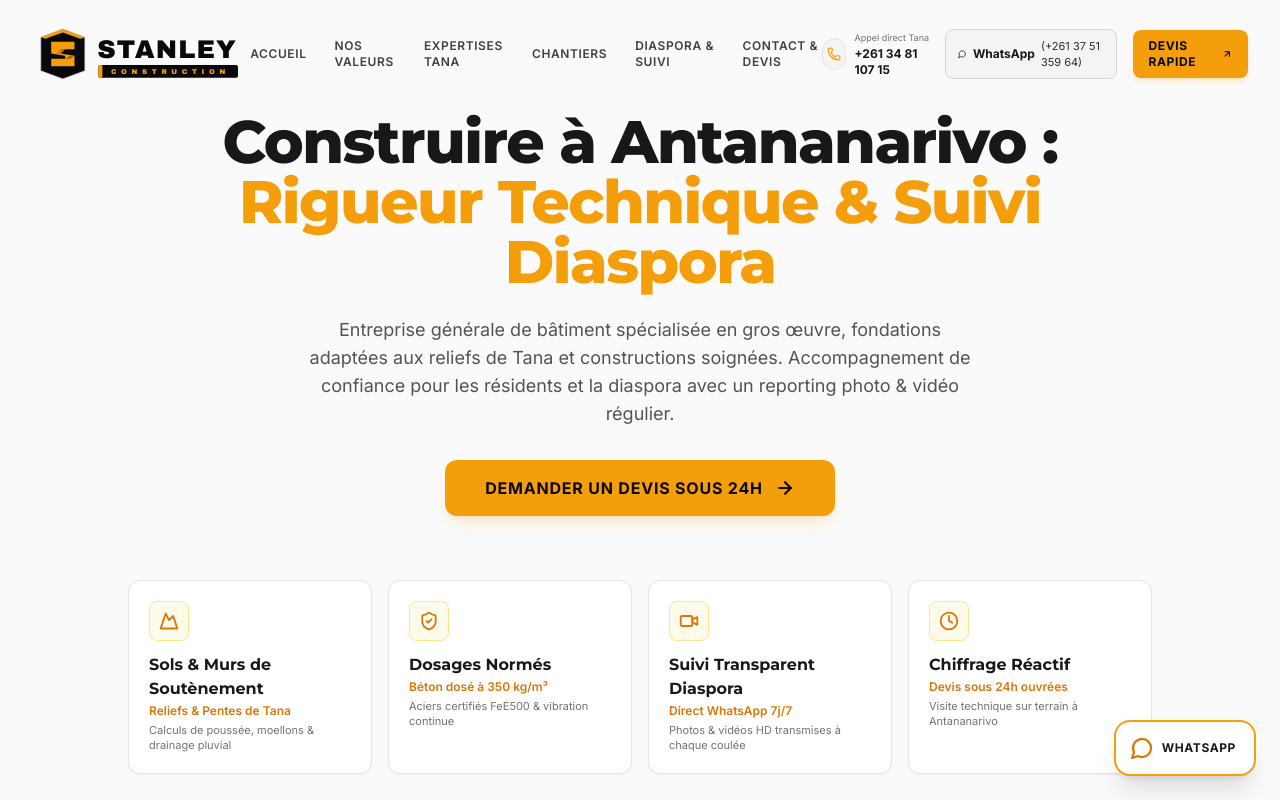
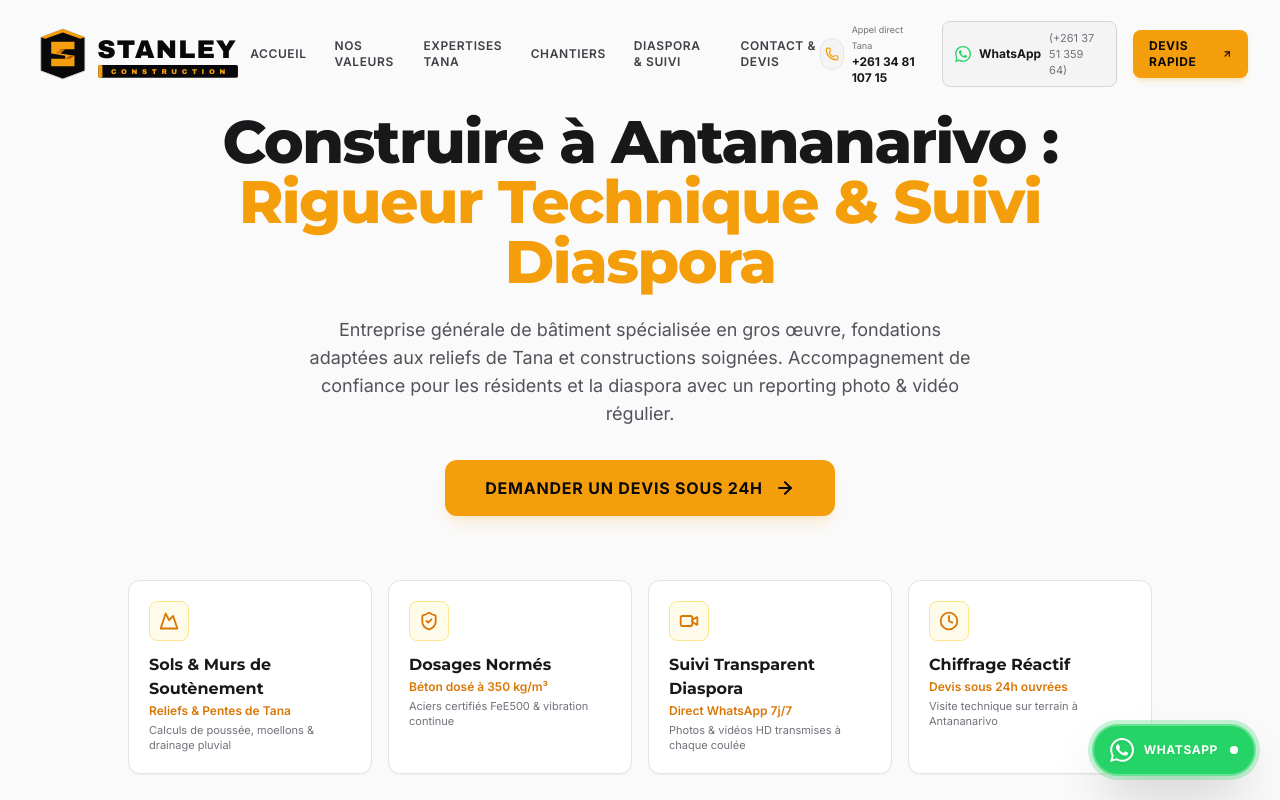
Before and after one commit to xaviertimoty-19/stanley-construction, a React (Vite) app: page / in a window 1280 px wide. Shown: the top 800 px of the page. Built offline with nearby package versions, Linux system fonts and the light colour scheme.

Commit message:
feat: integration de l'icone officielle vectorielle WhatsApp sur tous les boutons

```diff
--- a/src/components/Contact.tsx
+++ b/src/components/Contact.tsx
@@ -1,5 +1,6 @@
 import React, { useState } from 'react';
-import { Mail, Phone, MapPin, Send, CheckCircle, AlertCircle, MessageCircle, Loader2 } from 'lucide-react';
+import { Mail, Phone, MapPin, Send, CheckCircle, AlertCircle, Loader2 } from 'lucide-react';
+import { WhatsAppIcon } from './WhatsAppIcon';
 
 export const Contact: React.FC = () => {
   const [clientProfile, setClientProfile] = useState<'resident' | 'diaspora'>('resident');
@@ -67,13 +68,13 @@ export const Contact: React.FC = () => {
 
             {/* Direct Cards - Pro Industrial Style */}
             <div className="space-y-3.5">
-              <div className="flex items-start gap-3.5 p-4 rounded-xl bg-white dark:bg-stanley-charcoal border border-zinc-200 dark:border-stanley-steel hover:border-stanley-yellow/50 transition-colors shadow-xs">
-                <div className="w-10 h-10 rounded-xl bg-amber-50 dark:bg-stanley-black border border-amber-200 dark:border-stanley-steel flex items-center justify-center text-stanley-gold dark:text-stanley-yellow shrink-0">
-                  <MessageCircle className="w-5 h-5 stroke-[2.2]" />
+              <div className="flex items-start gap-3.5 p-4 rounded-xl bg-white dark:bg-stanley-charcoal border border-zinc-200 dark:border-stanley-steel hover:border-[#25D366]/60 transition-colors shadow-xs group">
+                <div className="w-10 h-10 rounded-xl bg-[#25D366]/10 dark:bg-[#25D366]/15 border border-[#25D366]/30 flex items-center justify-center text-[#25D366] shrink-0 group-hover:scale-105 transition-transform">
+                  <WhatsAppIcon className="w-5 h-5 text-[#25D366] fill-current" />
                 </div>
                 <div>
                   <div className="text-xs text-zinc-500 dark:text-slate-400 font-medium">Ligne WhatsApp Directe (Diaspora &amp; Tana)</div>
-                  <a href={whatsappDirectUrl} target="_blank" rel="noopener noreferrer" className="text-sm font-bold text-stanley-gold dark:text-stanley-yellow hover:text-amber-600 dark:hover:text-amber-300 transition-colors">
+                  <a href={whatsappDirectUrl} target="_blank" rel="noopener noreferrer" className="text-sm font-bold text-[#25D366] hover:text-[#20ba5a] transition-colors inline-block mt-0.5">
                     +261 37 51 359 64
                   </a>
                   <div className="text-[11px] text-zinc-500 dark:text-slate-400 mt-0.5">Échanges directs, transmission de plans &amp; devis PDF</div>
--- a/src/components/Footer.tsx
+++ b/src/components/Footer.tsx
@@ -1,7 +1,8 @@
 import React, { useState } from 'react';
-import { ArrowUp, Mail, Phone, MapPin, MessageCircle } from 'lucide-react';
+import { ArrowUp, Mail, Phone, MapPin } from 'lucide-react';
 import { Logo } from './Logo';
 import { LegalModal } from './LegalModal';
+import { WhatsAppIcon } from './WhatsAppIcon';
 
 export const Footer: React.FC = () => {
   const [legalModalOpen, setLegalModalOpen] = useState(false);
@@ -67,10 +68,10 @@ export const Footer: React.FC = () => {
                 </a>
               </li>
               <li className="flex items-center gap-2.5 text-zinc-700 dark:text-slate-300">
-                <div className="w-6 h-6 rounded-lg bg-amber-50 dark:bg-stanley-charcoal border border-amber-200 dark:border-stanley-steel flex items-center justify-center text-stanley-gold dark:text-stanley-yellow shrink-0">
-                  <MessageCircle className="w-3 h-3 stroke-[2.2]" />
+                <div className="w-6 h-6 rounded-lg bg-[#25D366]/15 border border-[#25D366]/30 flex items-center justify-center text-[#25D366] shrink-0">
+                  <WhatsAppIcon className="w-3.5 h-3.5 fill-current" />
                 </div>
-                <a href={whatsappUrl} target="_blank" rel="noopener noreferrer" className="text-stanley-gold dark:text-stanley-yellow font-bold hover:underline">
+                <a href={whatsappUrl} target="_blank" rel="noopener noreferrer" className="text-[#25D366] font-bold hover:underline">
                   WhatsApp direct (+261 37 51 359 64)
                 </a>
               </li>
--- a/src/components/Navbar.tsx
+++ b/src/components/Navbar.tsx
@@ -1,6 +1,7 @@
 import React, { useState, useEffect } from 'react';
-import { Phone, Menu, X, ArrowUpRight, MessageCircle } from 'lucide-react';
+import { Phone, Menu, X, ArrowUpRight } from 'lucide-react';
 import { Logo } from './Logo';
+import { WhatsAppIcon } from './WhatsAppIcon';
 
 export const Navbar: React.FC = () => {
   const [isScrolled, setIsScrolled] = useState(false);
@@ -78,12 +79,12 @@ export const Navbar: React.FC = () => {
               href={whatsappUrl}
               target="_blank"
               rel="noopener noreferrer"
-              className="inline-flex items-center gap-1.5 px-3 py-2 rounded-lg bg-zinc-100 dark:bg-stanley-charcoal border border-zinc-300 dark:border-stanley-steel hover:border-stanley-yellow text-zinc-900 dark:text-stanley-yellow font-bold text-xs transition-all cursor-pointer"
+              className="inline-flex items-center gap-2 px-3 py-2 rounded-lg bg-zinc-100 dark:bg-stanley-charcoal border border-zinc-300 dark:border-stanley-steel hover:border-[#25D366] text-zinc-900 dark:text-slate-100 font-bold text-xs transition-all cursor-pointer group shadow-xs"
               title="Discuter sur WhatsApp: +261 37 51 359 64"
             >
-              <MessageCircle className="w-3.5 h-3.5 stroke-[2.2]" />
+              <WhatsAppIcon className="w-4 h-4 text-[#25D366] shrink-0" />
               <span>WhatsApp</span>
-              <span className="hidden xl:inline text-[11px] font-normal opacity-90">(+261 37 51 359 64)</span>
+              <span className="hidden xl:inline text-[11px] font-normal text-zinc-500 dark:text-slate-400">(+261 37 51 359 64)</span>
             </a>
 
             <a
@@ -132,9 +133,9 @@ export const Navbar: React.FC = () => {
                 href={whatsappUrl}
                 target="_blank"
                 rel="noopener noreferrer"
-                className="w-full text-center py-2.5 rounded-lg bg-zinc-100 dark:bg-stanley-charcoal border border-zinc-300 dark:border-stanley-steel text-zinc-900 dark:text-stanley-yellow font-bold text-xs flex items-center justify-center gap-2 hover:border-stanley-yellow"
+                className="w-full text-center py-2.5 rounded-lg bg-zinc-100 dark:bg-stanley-charcoal border border-zinc-300 dark:border-stanley-steel text-zinc-900 dark:text-slate-100 font-bold text-xs flex items-center justify-center gap-2 hover:border-[#25D366] transition-colors"
               >
-                <MessageCircle className="w-4 h-4 stroke-[2.2]" />
+                <WhatsAppIcon className="w-4 h-4 text-[#25D366] shrink-0" />
                 <span>Discuter sur WhatsApp (+261 37 51 359 64)</span>
               </a>
               <a
--- a/src/components/WhatsAppButton.tsx
+++ b/src/components/WhatsAppButton.tsx
@@ -1,5 +1,5 @@
 import React from 'react';
-import { MessageCircle } from 'lucide-react';
+import { WhatsAppIcon } from './WhatsAppIcon';
 
 export const WhatsAppButton: React.FC = () => {
   return (
@@ -7,13 +7,17 @@ export const WhatsAppButton: React.FC = () => {
       href="https://wa.me/261375135964?text=Bonjour%20Stanley%20Construction,%20je%20souhaite%20un%20renseignement%20pour%20un%20chantier"
       target="_blank"
       rel="noopener noreferrer"
-      className="fixed bottom-6 right-6 z-50 bg-white dark:bg-stanley-charcoal border-2 border-stanley-yellow text-stanley-gold dark:text-stanley-yellow hover:bg-stanley-yellow hover:text-stanley-black p-3.5 rounded-2xl shadow-xl dark:shadow-2xl flex items-center gap-2 transition-all duration-300 hover:scale-105 cursor-pointer group"
+      className="fixed bottom-6 right-6 z-50 bg-[#25D366] hover:bg-[#20ba5a] text-white p-3 sm:px-4 sm:py-3 rounded-full shadow-2xl flex items-center gap-2.5 transition-all duration-300 hover:scale-105 cursor-pointer group border-2 border-white/30 hover:border-white/60 ring-4 ring-[#25D366]/25"
       aria-label="Contacter Stanley Construction sur WhatsApp (+261 37 51 359 64)"
       title="Discuter sur WhatsApp (+261 37 51 359 64)"
     >
-      <MessageCircle className="w-6 h-6 stroke-[2.2]" />
-      <span className="hidden sm:inline text-xs font-extrabold tracking-wider uppercase text-zinc-900 dark:text-slate-100 group-hover:text-stanley-black transition-colors pr-1">
+      <WhatsAppIcon className="w-6 h-6 text-white shrink-0 fill-current drop-shadow-sm" />
+      <span className="hidden sm:inline text-xs font-extrabold tracking-wider uppercase text-white pr-0.5 drop-shadow-sm">
         WhatsApp
+      </span>
+      <span className="relative flex h-2 w-2">
+        <span className="animate-ping absolute inline-flex h-full w-full rounded-full bg-white opacity-75"></span>
+        <span className="relative inline-flex rounded-full h-2 w-2 bg-white"></span>
       </span>
     </a>
   );
--- /dev/null
+++ b/src/components/WhatsAppIcon.tsx
@@ -0,0 +1,55 @@
+import React from 'react';
+
+interface WhatsAppIconProps extends React.SVGProps<SVGSVGElement> {
+  className?: string;
+  size?: number | string;
+  variant?: 'glyph' | 'badge';
+}
+
+/**
+ * Icône officielle vectorielle de WhatsApp (Bulle avec combiné téléphonique incliné)
+ * Variant 'glyph' : SVG monochrome vectoriel qui hérite de currentColor (ou couleur personnalisée)
+ * Variant 'badge' : Pastille officielle verte (#25D366) avec silhouette blanche
+ */
+export const WhatsAppIcon: React.FC<WhatsAppIconProps> = ({
+  className = 'w-5 h-5',
+  size,
+  variant = 'glyph',
+  ...props
+}) => {
+  if (variant === 'badge') {
+    return (
+      <svg
+        viewBox="0 0 32 32"
+        width={size}
+        height={size}
+        className={className}
+        fill="none"
+        xmlns="http://www.w3.org/2000/svg"
+        aria-hidden="true"
+        {...props}
+      >
+        <circle cx="16" cy="16" r="16" fill="#25D366" />
+        <path
+          d="M23.3 8.7C21.4 6.8 18.8 5.7 16 5.7C10.3 5.7 5.7 10.3 5.7 16C5.7 17.8 6.2 19.6 7.1 21.1L5.5 26.5L11 25.1C12.5 25.9 14.2 26.3 16 26.3C21.7 26.3 26.3 21.7 26.3 16C26.3 13.2 25.2 10.6 23.3 8.7ZM16 24.6C14.4 24.6 12.9 24.2 11.6 23.4L11.3 23.2L8.1 24L9 20.9L8.8 20.5C7.9 19.1 7.4 17.6 7.4 16C7.4 11.3 11.3 7.4 16 7.4C18.3 7.4 20.5 8.3 22.1 9.9C23.7 11.5 24.6 13.7 24.6 16C24.6 20.7 20.7 24.6 16 24.6ZM20.7 18.3C20.4 18.1 19.2 17.5 19 17.4C18.8 17.3 18.6 17.3 18.4 17.6C18.2 17.9 17.7 18.5 17.5 18.7C17.3 18.9 17.2 18.9 16.9 18.7C16.6 18.6 15.7 18.3 14.7 17.4C13.9 16.7 13.4 15.8 13.2 15.5C13 15.2 13.2 15.1 13.3 15C13.4 14.9 13.6 14.7 13.7 14.5C13.8 14.3 13.9 14.2 14 14C14.1 13.8 14 13.6 14 13.5C13.9 13.4 13.4 12.1 13.2 11.6C13 11.1 12.8 11.1 12.6 11.1C12.4 11.1 12.3 11.1 12.1 11.1C11.9 11.1 11.7 11.2 11.4 11.4C11.2 11.7 10.5 12.3 10.5 13.7C10.5 15.1 11.5 16.4 11.7 16.6C11.9 16.8 13.8 19.7 16.6 20.9C17.3 21.2 17.8 21.4 18.2 21.5C18.9 21.7 19.5 21.7 20 21.6C20.5 21.5 21.6 20.9 21.8 20.3C22 19.7 22 19.1 22 19C21.9 18.8 21.7 18.7 21.4 18.6L20.7 18.3Z"
+          fill="white"
+        />
+      </svg>
+    );
+  }
+
+  return (
+    <svg
+      viewBox="0 0 24 24"
+      width={size}
+      height={size}
+      className={className}
+      fill="currentColor"
+      xmlns="http://www.w3.org/2000/svg"
+      aria-hidden="true"
+      {...props}
+    >
+      <path d="M17.472 14.382c-.297-.149-1.758-.867-2.03-.967-.273-.099-.471-.148-.67.15-.197.297-.767.966-.94 1.164-.173.199-.347.223-.644.075-.297-.15-1.255-.463-2.39-1.475-.883-.788-1.48-1.761-1.653-2.059-.173-.297-.018-.458.13-.606.134-.133.298-.347.446-.52.149-.174.198-.298.298-.497.099-.198.05-.371-.025-.52-.075-.149-.669-1.612-.916-2.207-.242-.579-.487-.5-.669-.51-.173-.008-.371-.01-.57-.01-.198 0-.52.074-.792.372-.272.297-1.04 1.016-1.04 2.479 0 1.462 1.065 2.875 1.213 3.074.149.198 2.096 3.2 5.077 4.487.709.306 1.262.489 1.694.625.712.227 1.36.195 1.871.118.571-.085 1.758-.719 2.006-1.413.248-.694.248-1.289.173-1.413-.074-.124-.272-.198-.57-.347m-5.421 7.403h-.004a9.87 9.87 0 01-5.031-1.378l-.361-.214-3.741.982.998-3.648-.235-.374a9.86 9.86 0 01-1.51-5.26c.001-5.45 4.436-9.884 9.888-9.884 2.64 0 5.122 1.03 6.988 2.898a9.825 9.825 0 012.893 6.994c-.003 5.45-4.437 9.884-9.885 9.884m8.413-18.297A11.815 11.815 0 0012.05 0C5.495 0 .16 5.335.157 11.892c0 2.096.547 4.142 1.588 5.945L.057 24l6.305-1.654a11.882 11.882 0 005.683 1.448h.005c6.554 0 11.89-5.335 11.893-11.893a11.821 11.821 0 00-3.48-8.413Z" />
+    </svg>
+  );
+};
```
